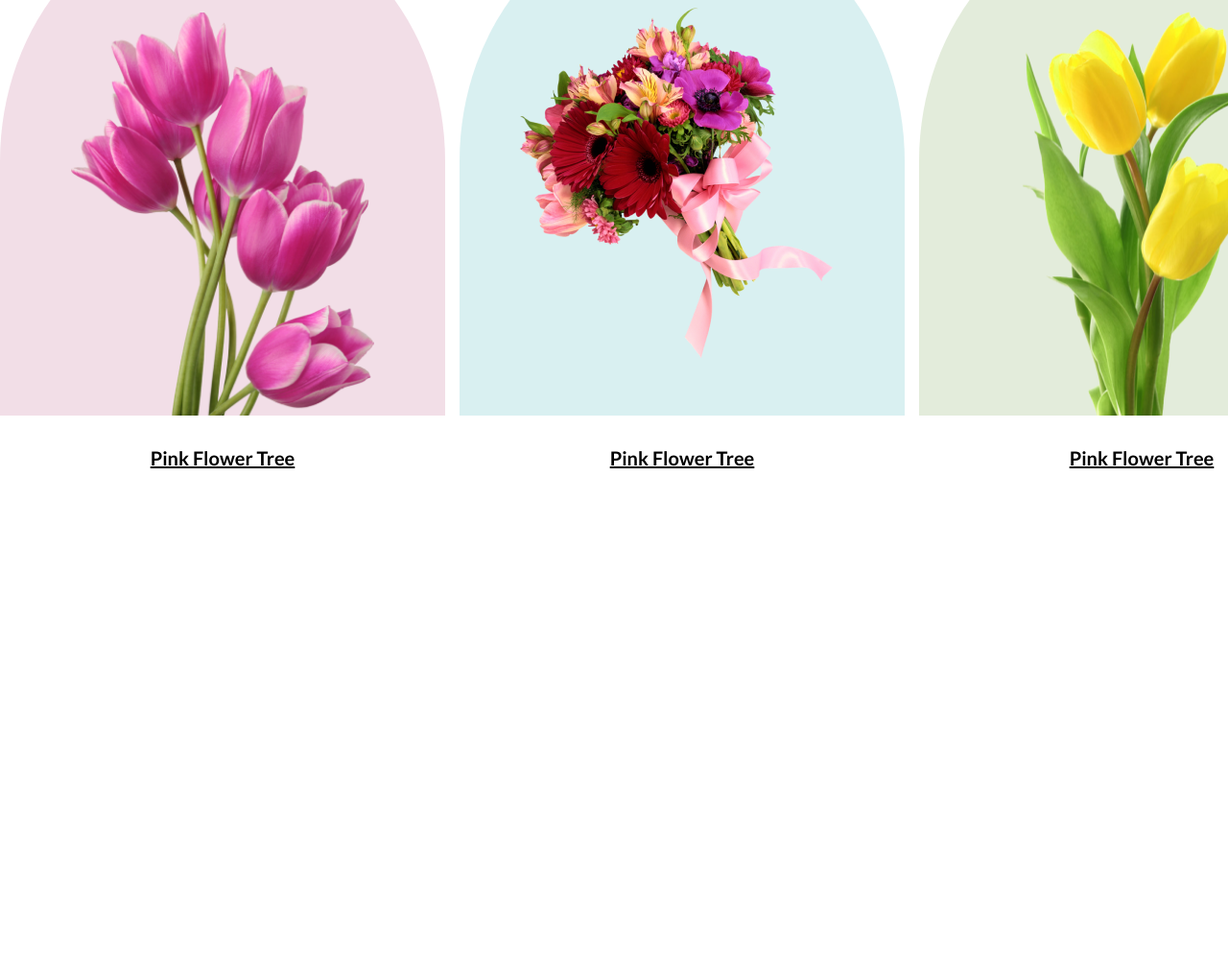
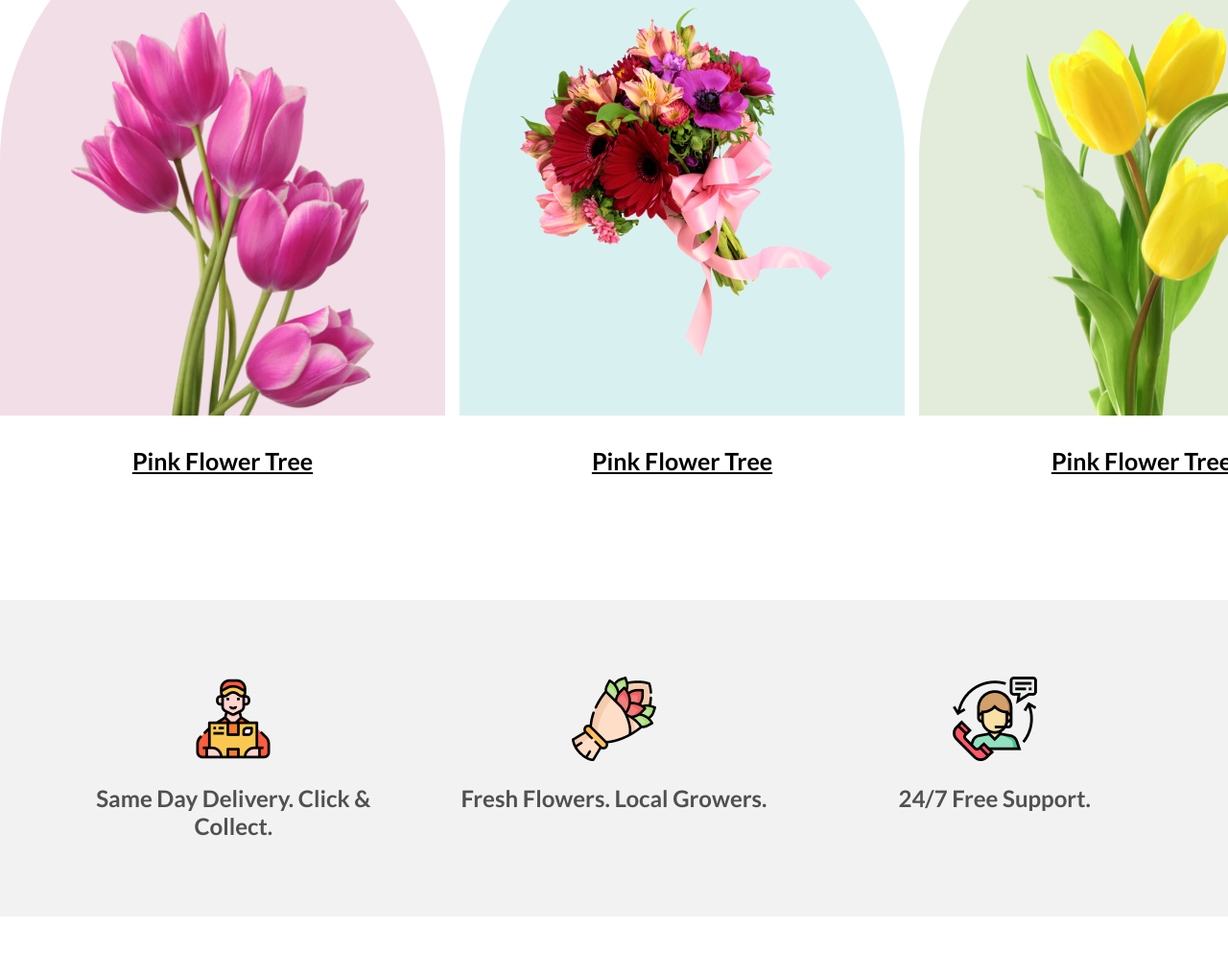
Before and after one commit to AzmainAzad/M1-2CS-project, a plain HTML site: page index.html in a window 1280 px wide. Shown: the part 1272-2265 px from the top of the page at 96% size. Before the commit the page ends 1761 px from the top, so only its background shows below. Drawn offline with Linux system fonts and the light colour scheme.

Commit message:
Adding Cartoon Section

```diff
--- a/index.html
+++ b/index.html
@@ -58,6 +58,21 @@
        <!-- Starting of Cartoon Section -->
         <Section class="cartoon">
 
+             <div class="sub-car">
+                <img src="images/Group 57.png" alt="emoji">
+                <h4 class="s-c-h4">Same Day Delivery. Click & Collect.</h4>
+             </div>
+
+             <div class="sub-car">
+                <img src="images/Group 58.png" alt="emoji">
+                <h4 class="s-c-h4">Fresh Flowers. Local Growers.</h4>
+            </div>
+
+             <div class="sub-car">
+                <img src="images/Group 59.png" alt="emoji">
+                <h4 class="s-c-h4">24/7 Free Support.</h4>
+             </div>
+
         </Section>
        <!-- Ending of Cartoon Section -->
     </main>
--- a/styles/style.css
+++ b/styles/style.css
@@ -127,7 +127,7 @@ header{
 }
 
 .f-e-t{
-    font-size: 20px;
+    font-size: 25px;
     font-family: "Lato", sans-serif;
     font-weight: bold;
     text-align: center;
@@ -138,3 +138,24 @@ header{
 
 
 /* Css of cartoon section */
+.cartoon{
+    background-color: rgba(0, 0, 0, 0.05);
+    max-width: 1240px;
+    margin: 130px auto;
+    padding: 80px 60px;
+    display: flex;
+    gap: 30px;
+}
+
+.sub-car{
+    width: 33%;
+    text-align: center;
+}
+
+.s-c-h4{
+    color: rgba(39, 39, 39, 0.8);
+    font-size: 24px;
+    font-family: "Lato", sans-serif;
+    font-weight: 600;
+    margin-top: 20px;
+}
```
